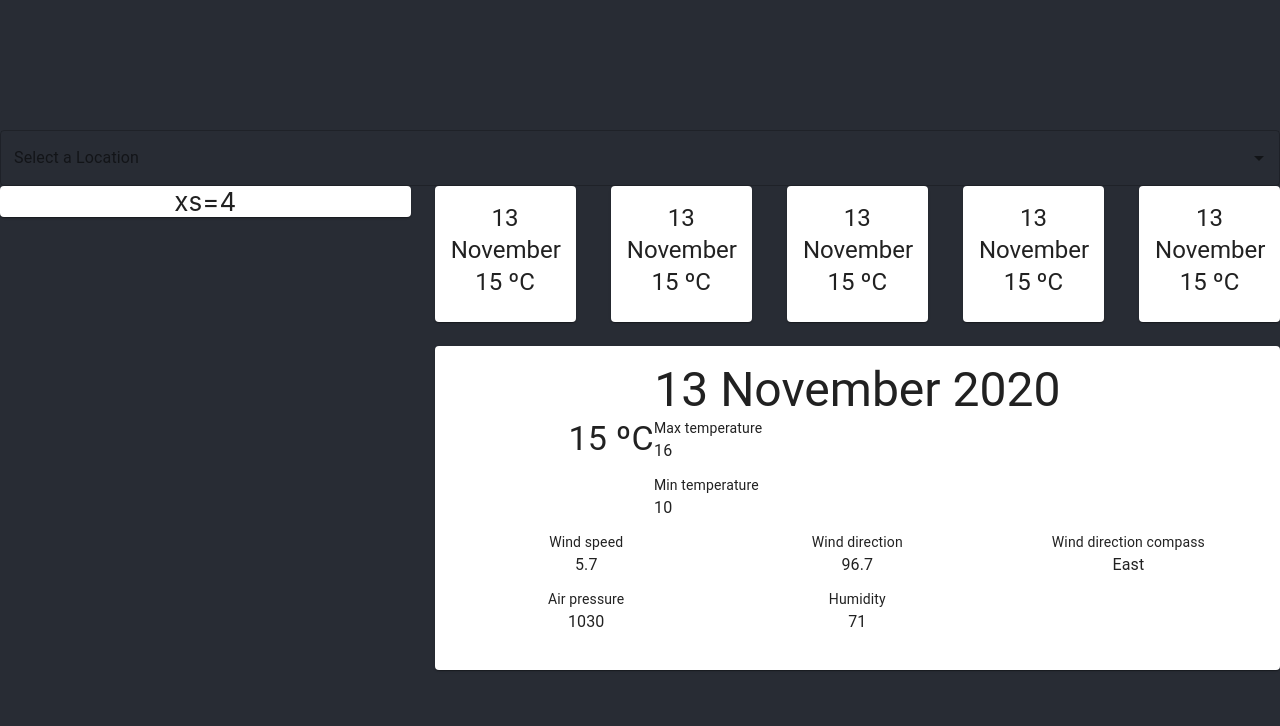
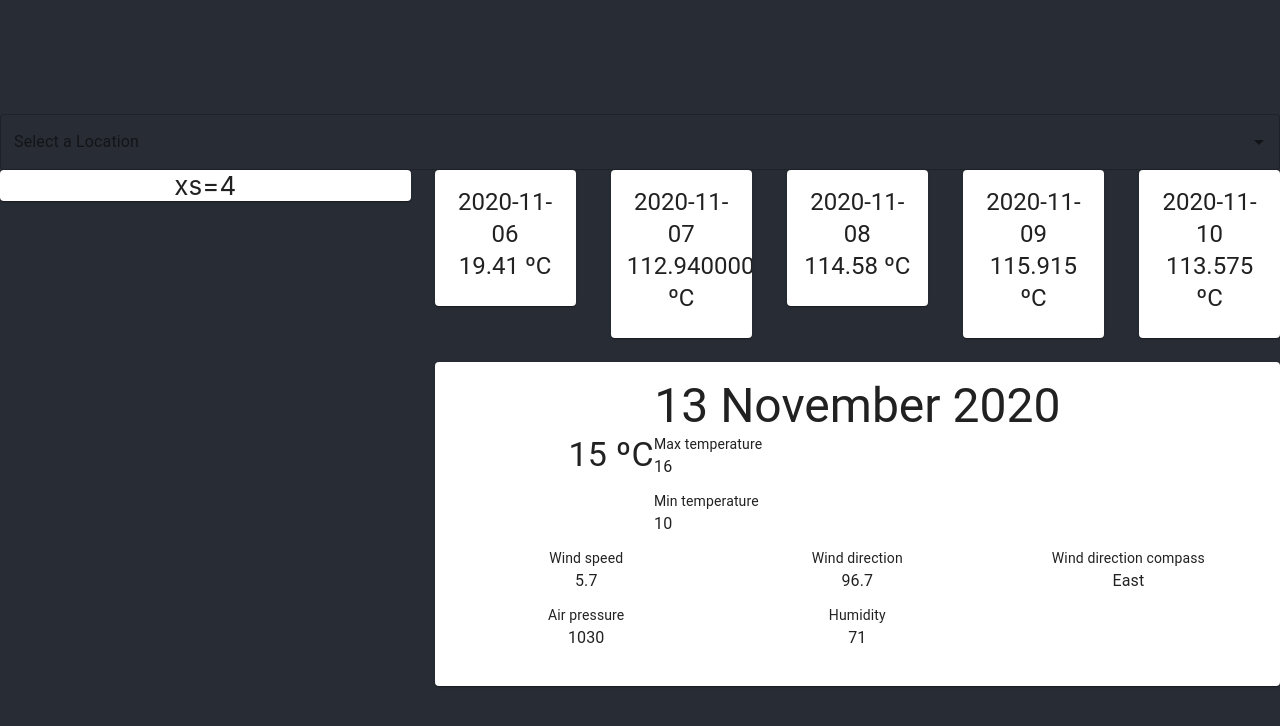
Before and after one commit to imaginary-cloud/react-weather-app, a React (Create React App) app: page / in a window 1280 px wide. Shown: the top 726 px of the page. Built offline with nearby package versions, Linux system fonts and the light colour scheme.

Commit message:
pass data information for WeatherCard components

```diff
--- a/src/App.js
+++ b/src/App.js
@@ -9,7 +9,7 @@ import FullWeatherCard from "./FullWeatherCard.js";
 import data from "./data/example_data_location_request.json";
 
 const newdata = data.consolidated_weather.slice(0, 5).map(data => {
-  return <WeatherCard></WeatherCard>;
+  return <WeatherCard data={data}></WeatherCard>;
 });
 
 function App() {
--- a/src/WeatherCard.js
+++ b/src/WeatherCard.js
@@ -7,17 +7,17 @@ import Button from "@material-ui/core/Button";
 import Typography from "@material-ui/core/Typography";
 import Grid from "@material-ui/core/Grid";
 
-function WeatherCard() {
+function WeatherCard(props) {
   return (
     <Grid item xs={2}>
       <Card className="root">
         <CardContent>
           <Typography variant="h5" component="h2">
-            13 November
+            {props.data.applicable_date}
           </Typography>
           {/* Icon space */}
           <Typography variant="h5" component="h3">
-            15 ºC
+            1{props.data.the_temp} ºC
           </Typography>
         </CardContent>
       </Card>
```
